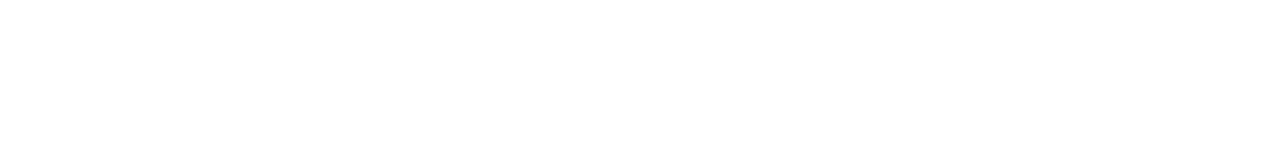
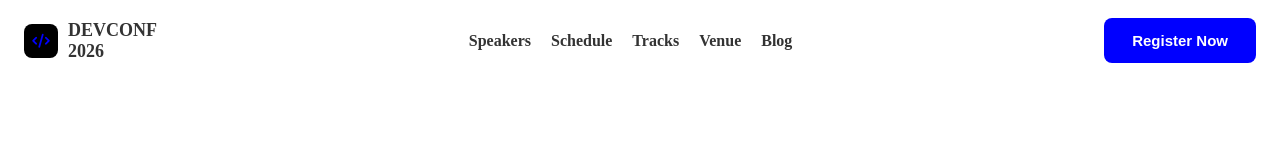
Before and after one commit to mdredoyahmed/01-Assignment-ph, a plain HTML site: page index.html in a window 1280 px wide. Drawn offline with Linux system fonts and the light colour scheme.

Commit message:
header done

```diff
--- a/Style/style.css
+++ b/Style/style.css
@@ -0,0 +1,61 @@
+ * { margin: 0; padding: 0; box-sizing: border-box; }
+
+ header {
+    display: flex;
+    align-items: center;
+    justify-content: space-between;
+    padding: 18px 24px;
+
+  }
+
+  .logo {
+    display: flex;
+    align-items: center;
+    font-size: 18px;
+    font-weight: bold;
+    color: #333;
+    gap: 10px;
+  }
+
+  .logo-badge{
+    width: 34px;
+    height: 34px;
+    padding: 6px;
+    border-radius: 8px;
+    background: black;
+    color: blue;
+    display: flex;
+    align-items: center;
+    justify-content: center;
+    font-size: 14px;
+  }
+
+  nav ul {
+    display: flex;
+    list-style: none;
+    gap: 20px;
+  }
+
+  nav ul li a {
+    text-decoration: none;
+    color: #333;
+    font-weight: bold;
+  }
+
+  .btn {
+    display: inline-block;
+    padding: 14px 28px;
+    border-radius: 8px;
+    font-weight: 600;
+    font-size: 15px;
+    cursor: pointer;
+    border: none;
+    background: blue;
+    color: #fff;
+
+  }
+
+  button a {
+    text-decoration: none;
+    color: #fff;
+  }
--- a/index.html
+++ b/index.html
@@ -3,9 +3,27 @@
 <head>
     <meta charset="UTF-8">
     <meta name="viewport" content="width=device-width, initial-scale=1.0">
-    <title>Document</title>
+    <title></title>
+     <link rel="stylesheet" href="https://cdnjs.cloudflare.com/ajax/libs/font-awesome/6.5.1/css/all.min.css">
+    <link rel="stylesheet" href="./Style/style.css">
 </head>
 <body>
-
+    <header>
+    <div class="logo">
+      <div class="logo-badge"><i class="fa-sharp fa-solid fa-code"></i>
+</div>
+      <p>DEVCONF <br> 2026</p>
+    </div>
+    <nav>
+        <ul>
+            <li><a href="#speakers">Speakers</a></li>
+            <li><a href="#schedule">Schedule</a></li>
+            <li><a href="#tracks">Tracks</a></li>
+            <li><a href="#venue">Venue</a></li>
+            <li><a href="#blog">Blog</a></li>
+        </ul>
+    </nav>
+      <div> <button class="btn"><a href="#register">Register Now</a></button> </div>
+  </header>
 </body>
 </html>
```
Also changed, not shown: img/andrej.png (added), img/banner.jpg (added), img/demis.png (added), img/footer-logo.png (added), img/gary.png (added), img/logo-mini.png (added), img/logo.png (added), img/mustafa.png (added).
